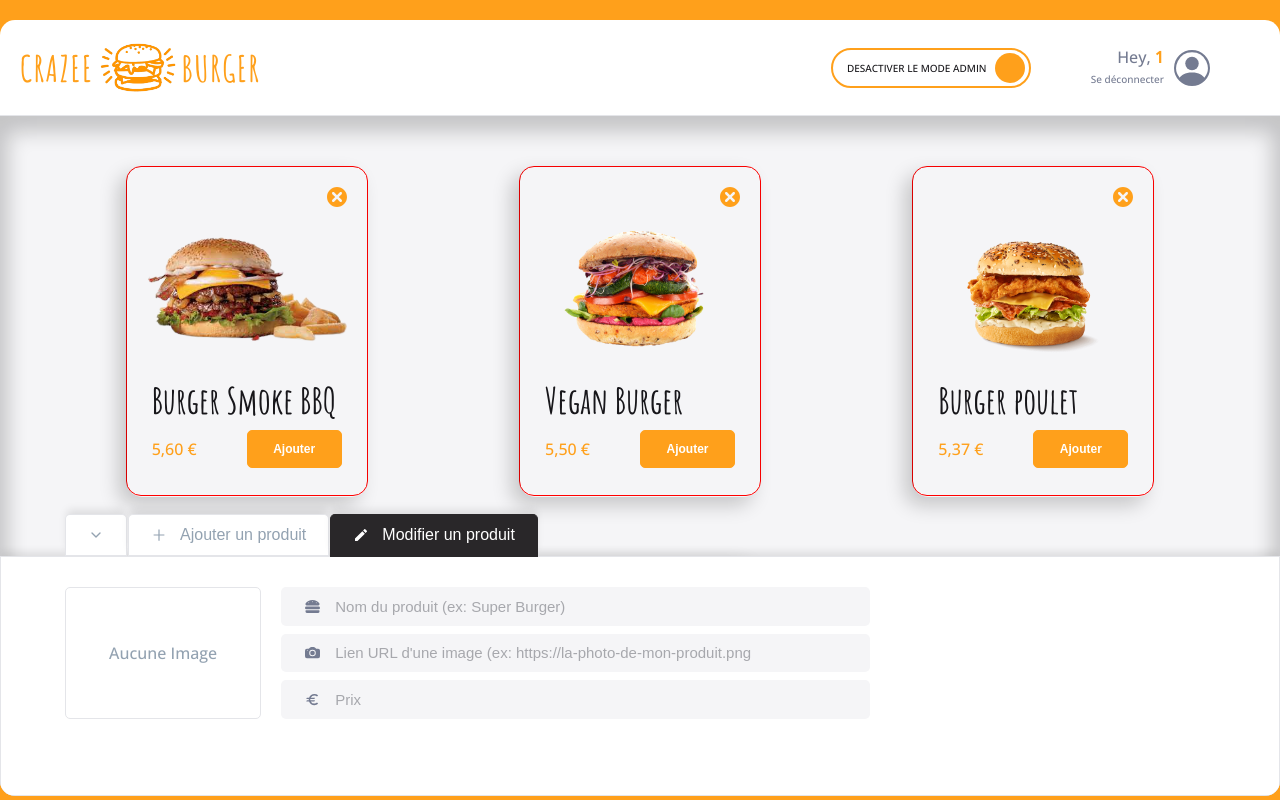
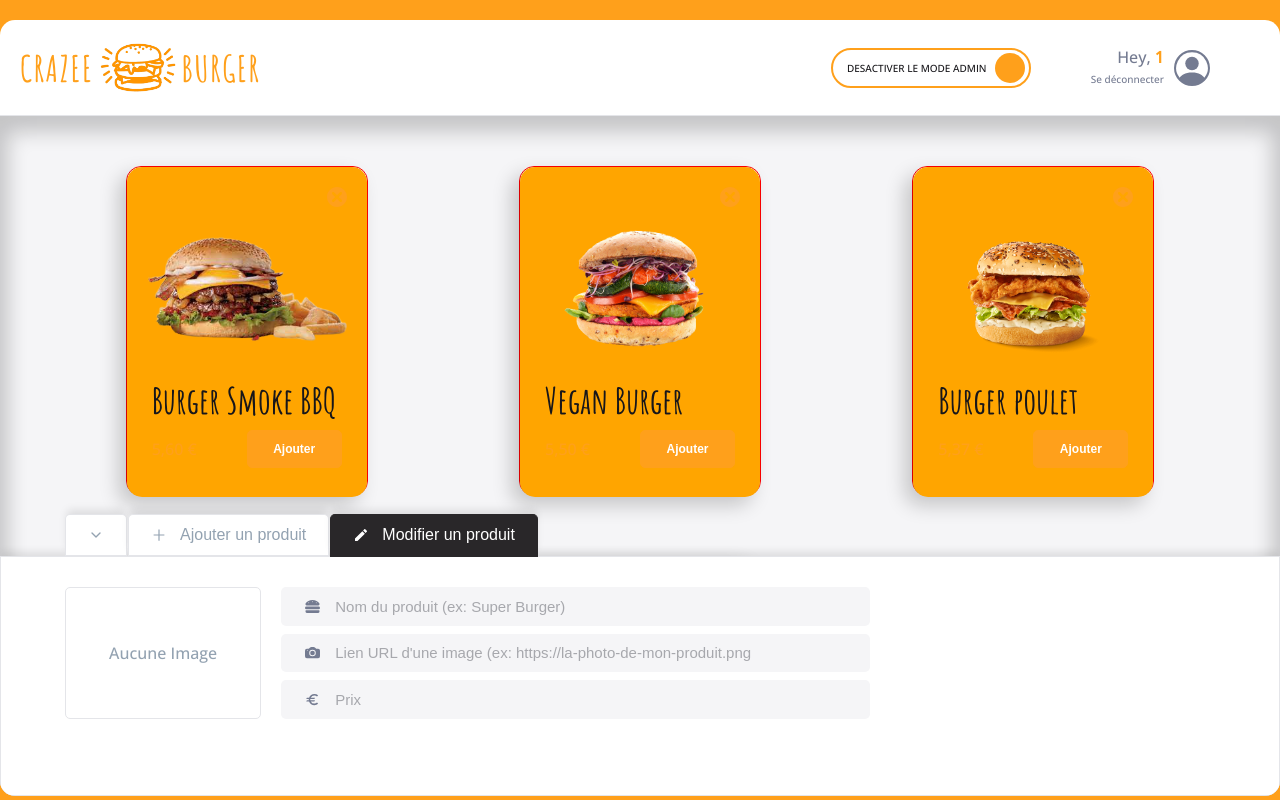
Before and after one commit to YohannMaiVan/React-crazee-burger, a React (Vite) app: page /order/1 in a window 1280 px wide. Built offline with nearby package versions, Linux system fonts and the light colour scheme.

Commit message:
💄 F09: CARD > Temporary : make ALL cards orange based on isSelected props

```diff
--- a/src/components/pages/order/Main/Menu/Menu.jsx
+++ b/src/components/pages/order/Main/Menu/Menu.jsx
@@ -41,6 +41,7 @@
           hasDeleteButton={isModeAdmin}
           onClick={() => handleClick(id)}
           isHoverable={isModeAdmin}
+          isSelected={true}
         />
       ))}
     </MenuStyled>
--- a/src/components/reusable-ui/Card.jsx
+++ b/src/components/reusable-ui/Card.jsx
@@ -12,6 +12,7 @@
   hasDeleteButton,
   onClick,
   isHoverable,
+  isSelected,
 }) {
   return (
     <CardStyled
@@ -20,7 +21,7 @@
       onClick={onClick}
       data-is-hoverable={isHoverable} //{/*Use of data- to avoid DOM warning */}
     >
-      <div className="card">
+      <div className="card" style={isSelected ? { background: "orange" } : {}}>
         {hasDeleteButton && (
           <button
             className="delete-button"
```
